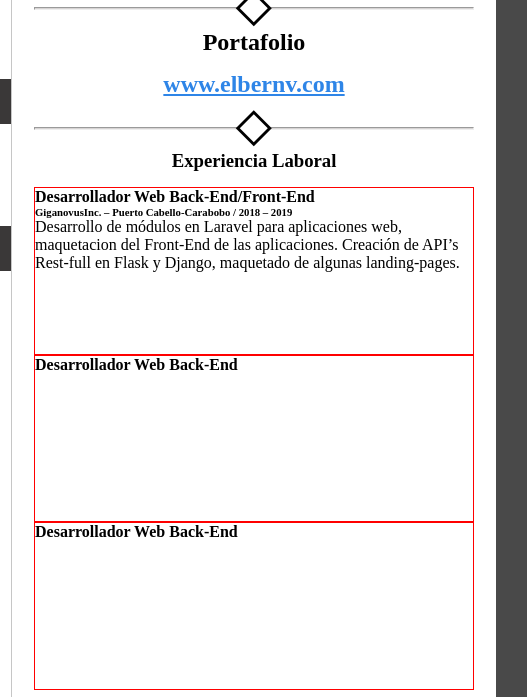
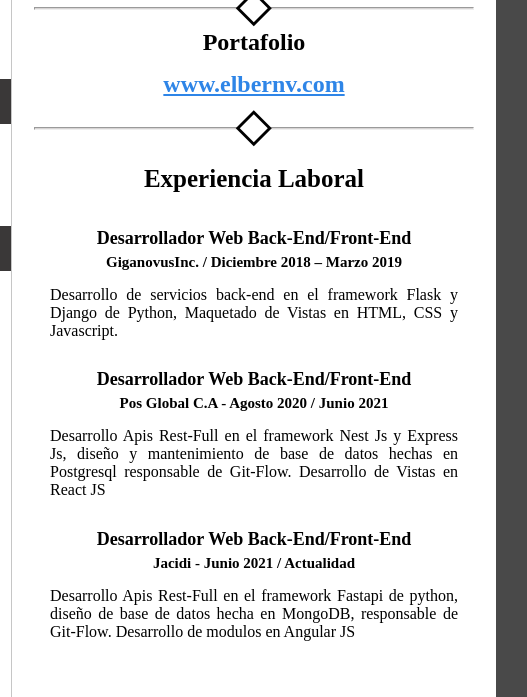
Before and after one commit to elbernv/curriculum, a website: page page/index.html in a window 1280 px wide. Shown: the part 430-1127 px from the top of the page, 544-1071 px from the left. Drawn offline with Linux system fonts and the light colour scheme.

Commit message:
finished

```diff
--- a/main.js
+++ b/main.js
@@ -1,12 +1,13 @@
 const puppeteer = require('puppeteer');
 
 (async () => {
+  const url = 'http://127.0.0.1:5500/page/index.html';
   const browser = await puppeteer.launch();
   const page = await browser.newPage();
-  await page.goto('http://127.0.0.1:5500/page/index.html', {
+  await page.goto(url, {
     waitUntil: 'networkidle2',
   });
-  await page.pdf({ path: 'elber-nava-2021.pdf', format: 'a4' });
+  await page.pdf({ path: 'curriculum.pdf', format: 'a4' });
 
   await browser.close();
 })();
--- a/page/index.html
+++ b/page/index.html
@@ -6,7 +6,7 @@
     <meta name="viewport" content="width=device-width, initial-scale=1.0" />
     <link rel="stylesheet" href="./css/materialdesignicons.min.css" />
     <link rel="stylesheet" href="./css/index.css" />
-    <title>Document</title>
+    <title>Elber Nava - Curriculum</title>
   </head>
   <body>
     <div class="cv-container">
@@ -130,18 +130,30 @@
           <h3>Experiencia Laboral</h3>
           <div class="work-experience-content">
             <h4>Desarrollador Web Back-End/Front-End</h4>
-            <h6>GiganovusInc. – Puerto Cabello-Carabobo / 2018 – 2019</h6>
+            <h6>GiganovusInc. / Diciembre 2018 – Marzo 2019</h6>
             <p>
-              Desarrollo de módulos en Laravel para aplicaciones web,
-              maquetacion del Front-End de las aplicaciones. Creación de API’s
-              Rest-full en Flask y Django, maquetado de algunas landing-pages.
+              Desarrollo de servicios back-end en el framework Flask y Django de
+              Python, Maquetado de Vistas en HTML, CSS y Javascript.
+            </p>
+          </div>
+
+          <div class="work-experience-content">
+            <h4>Desarrollador Web Back-End/Front-End</h4>
+            <h6>Pos Global C.A - Agosto 2020 / Junio 2021</h6>
+            <p>
+              Desarrollo Apis Rest-Full en el framework Nest Js y Express Js,
+              diseño y mantenimiento de base de datos hechas en Postgresql
+              responsable de Git-Flow. Desarrollo de Vistas en React JS
             </p>
           </div>
           <div class="work-experience-content">
-            <h4>Desarrollador Web Back-End</h4>
-          </div>
-          <div class="work-experience-content">
-            <h4>Desarrollador Web Back-End</h4>
+            <h4>Desarrollador Web Back-End/Front-End</h4>
+            <h6>Jacidi - Junio 2021 / Actualidad</h6>
+            <p>
+              Desarrollo Apis Rest-Full en el framework Fastapi de python,
+              diseño de base de datos hecha en MongoDB, responsable de Git-Flow.
+              Desarrollo de modulos en Angular JS
+            </p>
           </div>
         </div>
       </div>
--- a/page/scss/index.scss
+++ b/page/scss/index.scss
@@ -198,6 +198,7 @@ body {
         padding: 0 1.5rem;
       }
     }
+
     .separator {
       width: 440px;
       height: 3px;
@@ -248,14 +249,41 @@ body {
       flex-direction: column;
       align-items: center;
 
+      h3 {
+        margin-top: 15px;
+        font-size: 25px;
+      }
+
       .work-experience-content {
         width: 440px;
-        border: 1px solid red;
+
         height: 169px;
+
+        h4 {
+          text-align: center;
+          font-size: 18px;
+        }
+
+        h6 {
+          margin-top: 5px;
+          text-align: center;
+          font-size: 15px;
+        }
+
+        p {
+          margin-top: 15px;
+          text-align: justify;
+          padding: 0 1rem;
+          font-size: 16px;
+        }
       }
 
       .work-experience-content:first-of-type {
-        margin-top: 15px;
+        margin-top: 35px;
+      }
+
+      .work-experience-content:nth-of-type(2) {
+        margin-top: -20px;
       }
     }
   }
```
Also changed, not shown: page/css/index.css, 4 other files.
